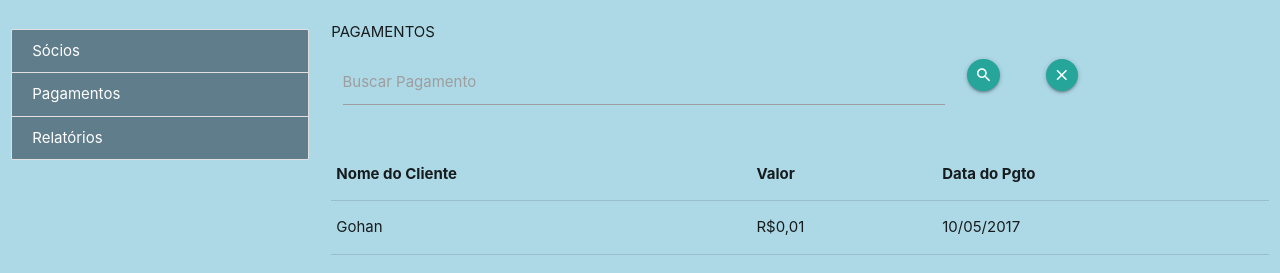
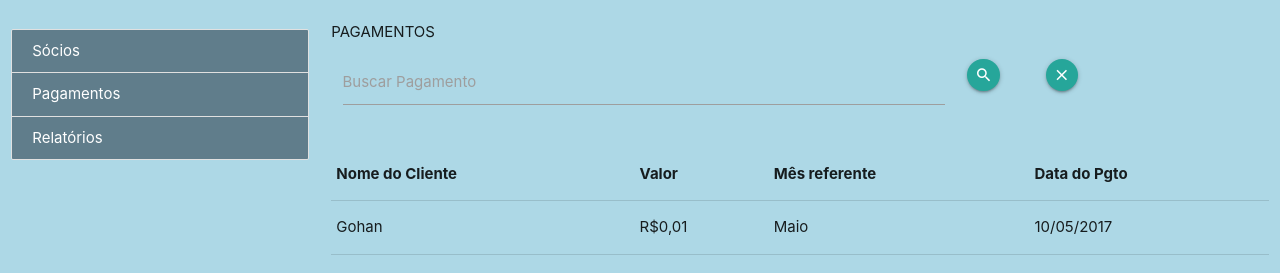
Before and after one commit to fguimaraess/sambo, a website: page public/dashboard.html in a window 1280 px wide. Both pictures are taken after a click on the link "Pagamentos". Shown: the part 73-346 px from the top of the page. Drawn offline with nearby package versions, Linux system fonts and the light colour scheme.

Commit message:
Adiciona campos a tabela pagamento

```diff
--- a/public/dashboard.html
+++ b/public/dashboard.html
@@ -127,6 +127,7 @@
                             <th id="id" hidden>ID</th>
                             <th id="nome-cliente">Nome do Cliente</th>
                             <th id="valor">Valor</th>
+                            <th id="mes">Mês referente</th>
                             <th id="dtpgto">Data do Pgto</th>
                         </tr>
                     </thead>
@@ -135,6 +136,7 @@
                             <td hidden>1</td>
                             <td>Gohan</td>
                             <td>R$0,01</td>
+                            <td>Maio</td>
                             <td>10/05/2017</td>
                         </tr>
                     </tbody>
```
Also changed, not shown: 2 other files.
